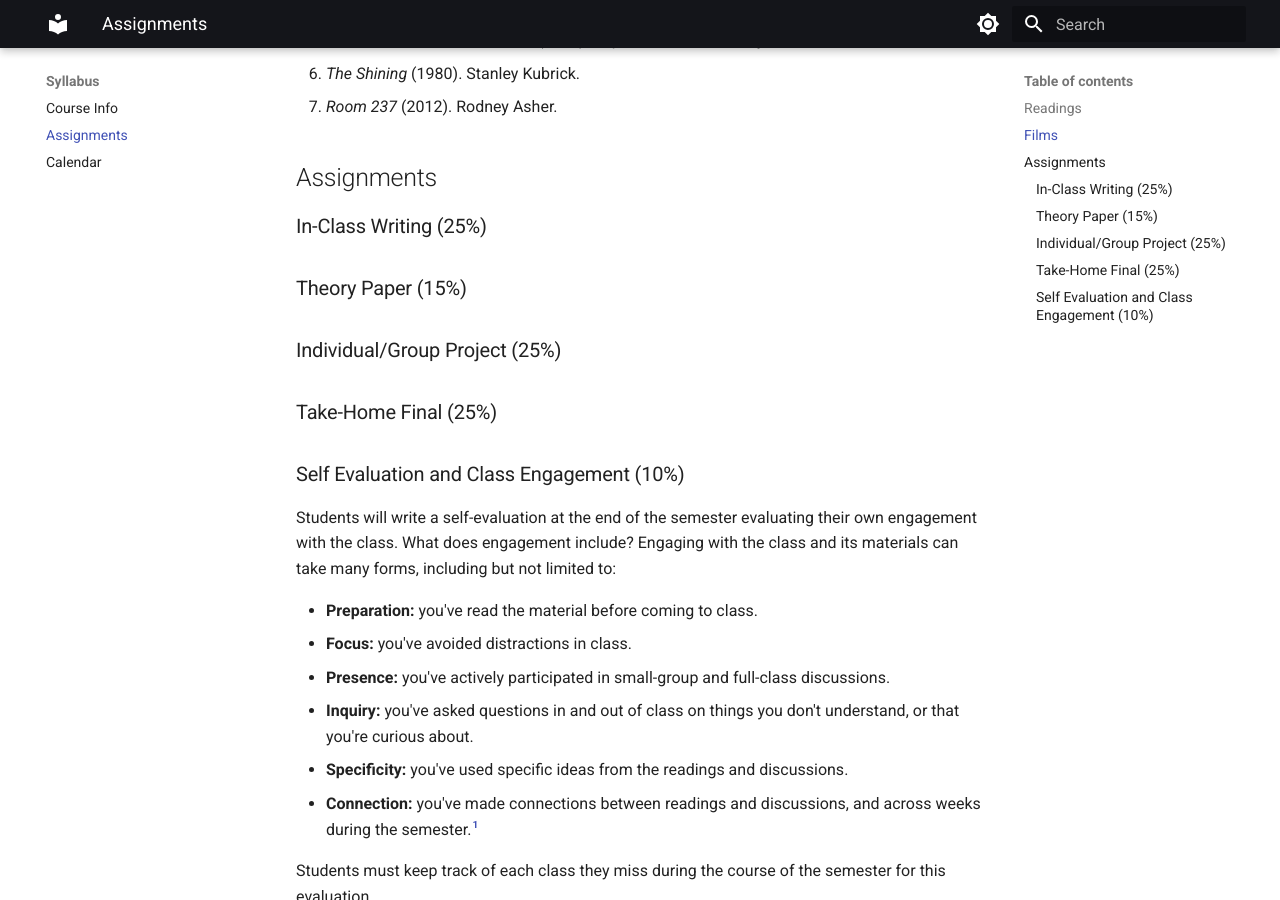
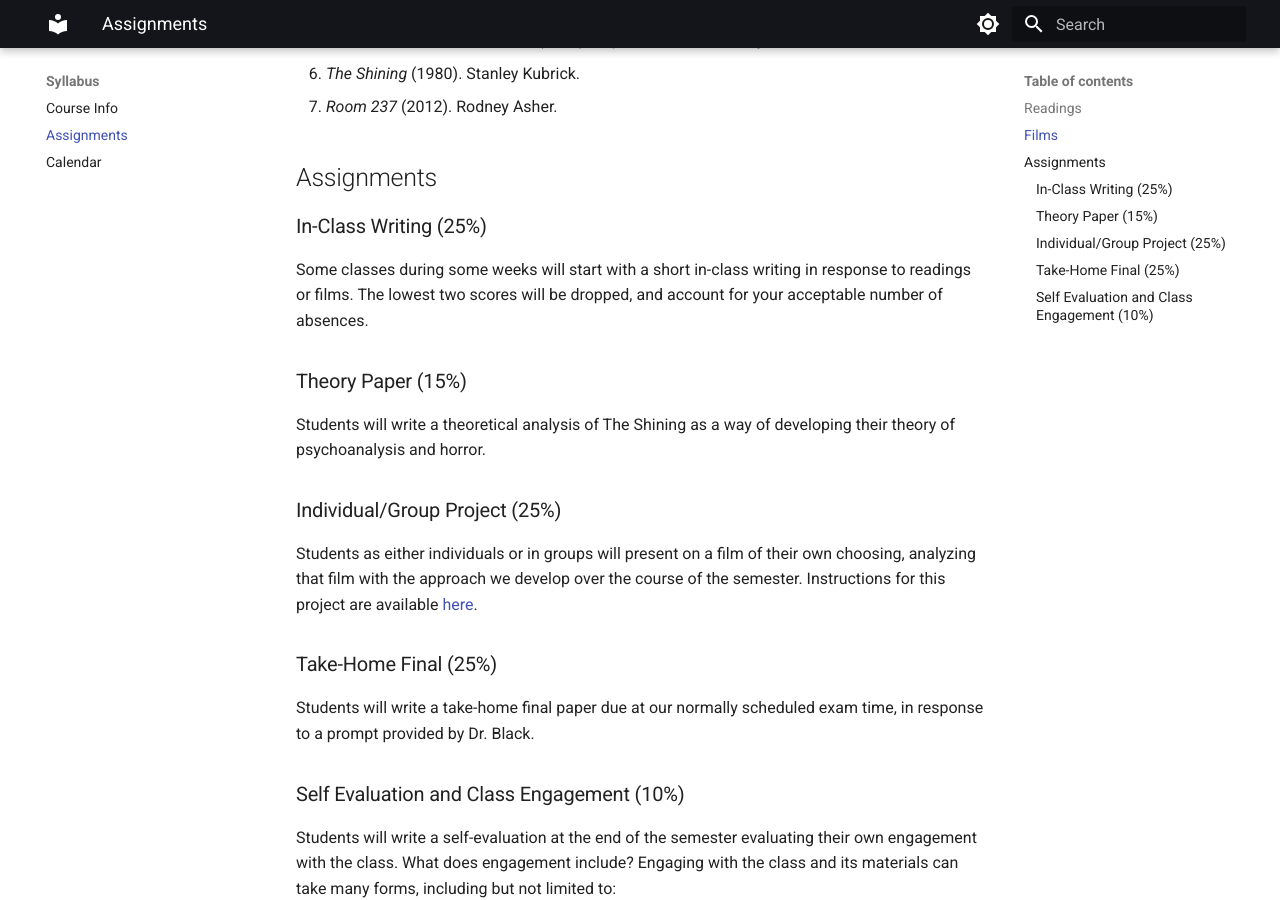
Before and after one commit to chadblack/2024Film, an MkDocs documentation site: the page built from docs/assignments.md, in a window 1280 px wide and 900 px high, scrolled down 661 px. Built offline with MkDocs 1.6.1 and Material for MkDocs 9.7.7, drawn with Linux system fonts in a browser that asks for light colours.

Commit message:
assignments

```diff
--- a/docs/assignments.md
+++ b/docs/assignments.md
@@ -27,11 +27,19 @@ We will watch the following films this semester.
 
 ### In-Class Writing (25%)
 
+Some classes during some weeks will start with a short in-class writing in response to readings or films. The lowest two scores will be dropped, and account for your acceptable number of absences.
+
 ### Theory Paper (15%)
+
+Students will write a theoretical analysis of The Shining as a way of developing their theory of psychoanalysis and horror.
 
 ### Individual/Group Project (25%)
 
+Students as either individuals or in groups will present on a film of their own choosing, analyzing that film with the approach we develop over the course of the semester. Instructions for this project are available [here](https://chadblack.net/2024Film/resources/Film%20Presentation%20Project/).
+
 ### Take-Home Final (25%)
+
+Students will write a take-home final paper due at our normally scheduled exam time, in response to a prompt provided by Dr. Black.
 
 ### Self Evaluation and Class Engagement (10%)
 
--- a/mkdocs.yml
+++ b/mkdocs.yml
@@ -81,3 +81,4 @@ nav:
     - How to write a precis and memo: resources/how to write a precis and memo.md
     - Approaches to making notes: resources/an approach to making notes.md
     - Latin American horror films: resources/films.md
+    - Film Presenstation Project: resources/Film Presentation Project.md
```
